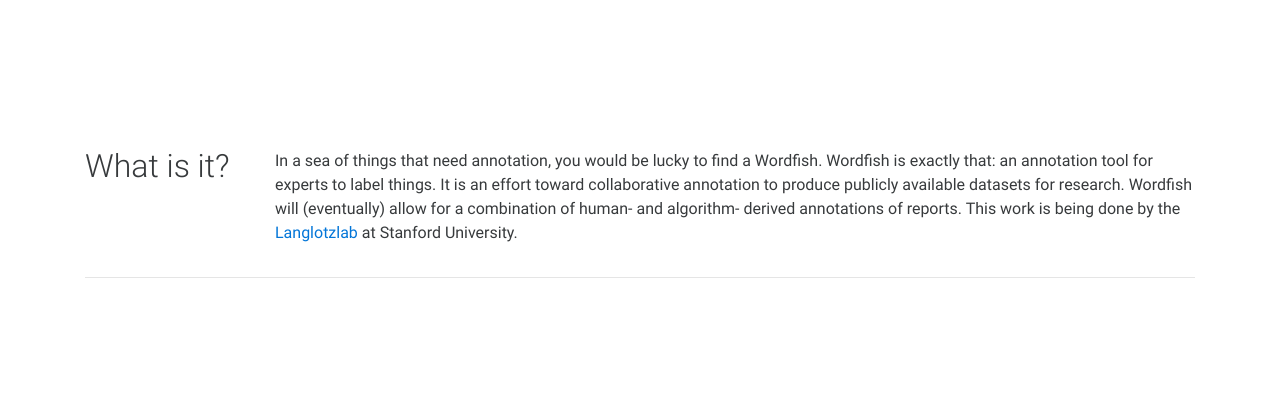
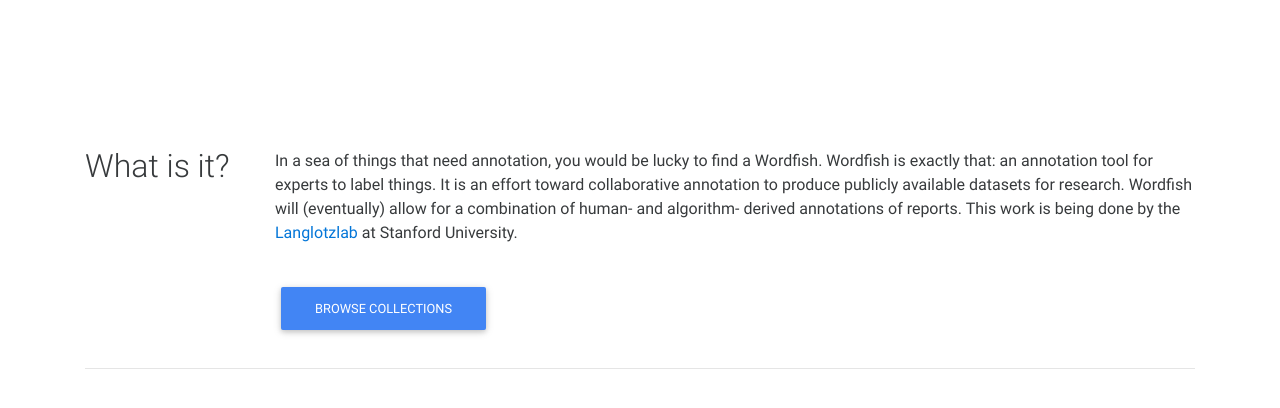
Before and after one commit to radinformatics/whatisit, a Django app: page / in a window 1280 px wide. Shown: the part 103-511 px from the top of the page. Run offline with Django 3.2, Linux system fonts and the light colour scheme; parts of the project's set-up code (start-up, migrations or seed data) failed here and were passed over; some libraries are stand-ins or nearby versions.

Commit message:
updating main view and report collection view to be more informative

```diff
--- a/whatisit/apps/main/templates/main/index.html
+++ b/whatisit/apps/main/templates/main/index.html
@@ -10,5 +10,14 @@
         <p style="padding-top:50px;line-height:1.5em">In a sea of things that need annotation, you would be lucky to find a Wordfish. Wordfish is exactly that: an annotation tool for experts to label things. It is an effort toward collaborative annotation to produce publicly available datasets for research. Wordfish will (eventually) allow for a combination of human- and algorithm- derived annotations of reports. This work is being done by the <a href="http://langlotzlab.stanford.edu" target="_blank">Langlotzlab</a> at Stanford University.</p>
     </div>
 </div>
+<div class="row">
+    <div class="col-md-2">
+    </div>
+    <div class="col-md-10">
+        <p style="padding-top:20px;line-height:1.5em">
+        <a href="{% url 'report_collections' %}"><button class="btn btn-primary" type="button">Browse Collections</button></a>
+        </p>
+    </div>
+</div>
 <hr>
 {% endblock %}
--- a/whatisit/apps/wordfish/templates/reports/all_reports.html
+++ b/whatisit/apps/wordfish/templates/reports/all_reports.html
@@ -77,7 +77,8 @@
                 <div class="row" style="padding-bottom:50px;">
 
                      {% if collections %}
-                     <h3 class="title" style='padding-bottom:50px;'>{{ page_title }}</h3>
+                     <h2 class="title">{{ page_title }}</h2>
+                     <p style='padding-bottom:50px;'>You can ask for permission to annotate any of the following report collections.</p>
                      {% endif %}
 
                     {% if not collections %}
```
